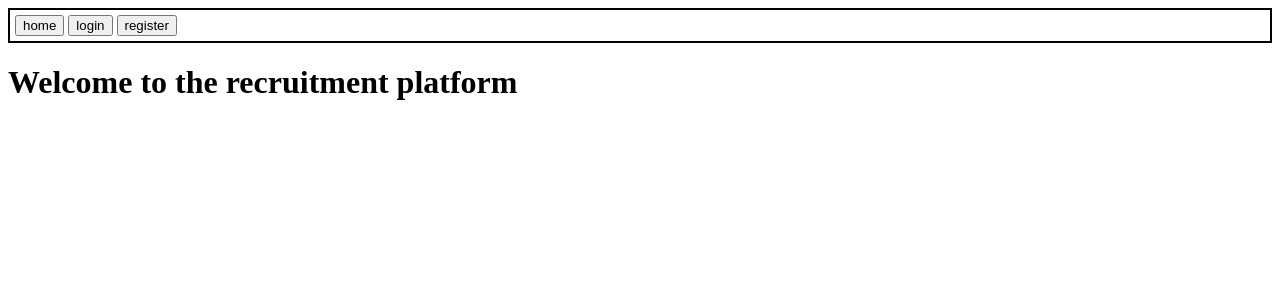
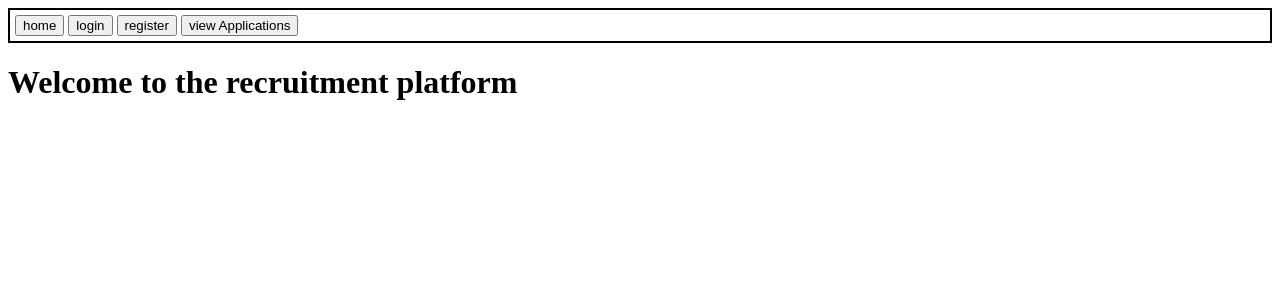
Before and after one commit to alekzandro/Globala-applikationer, a Node server app: page / in a window 1280 px wide. Shown: the top 300 px of the page. Run offline with Node 20, Linux system fonts and the light colour scheme; some libraries are stand-ins or nearby versions.

Commit message:
src/views/partials/navbar.ejs

```diff
--- a/backend/src/views/partials/navbar.ejs
+++ b/backend/src/views/partials/navbar.ejs
@@ -4,7 +4,7 @@
         buttons['home'] = '/'
         buttons['login'] = '/login'
         buttons['register'] = '/register'
-        buttons['viewApplications'] = '/viewApplications'
+        buttons['view Applications'] = '/applications'
         buttons['createApplication'] = '/createApplication'
         buttons['logout'] = '/logout'
         if (loginstatus){
```
